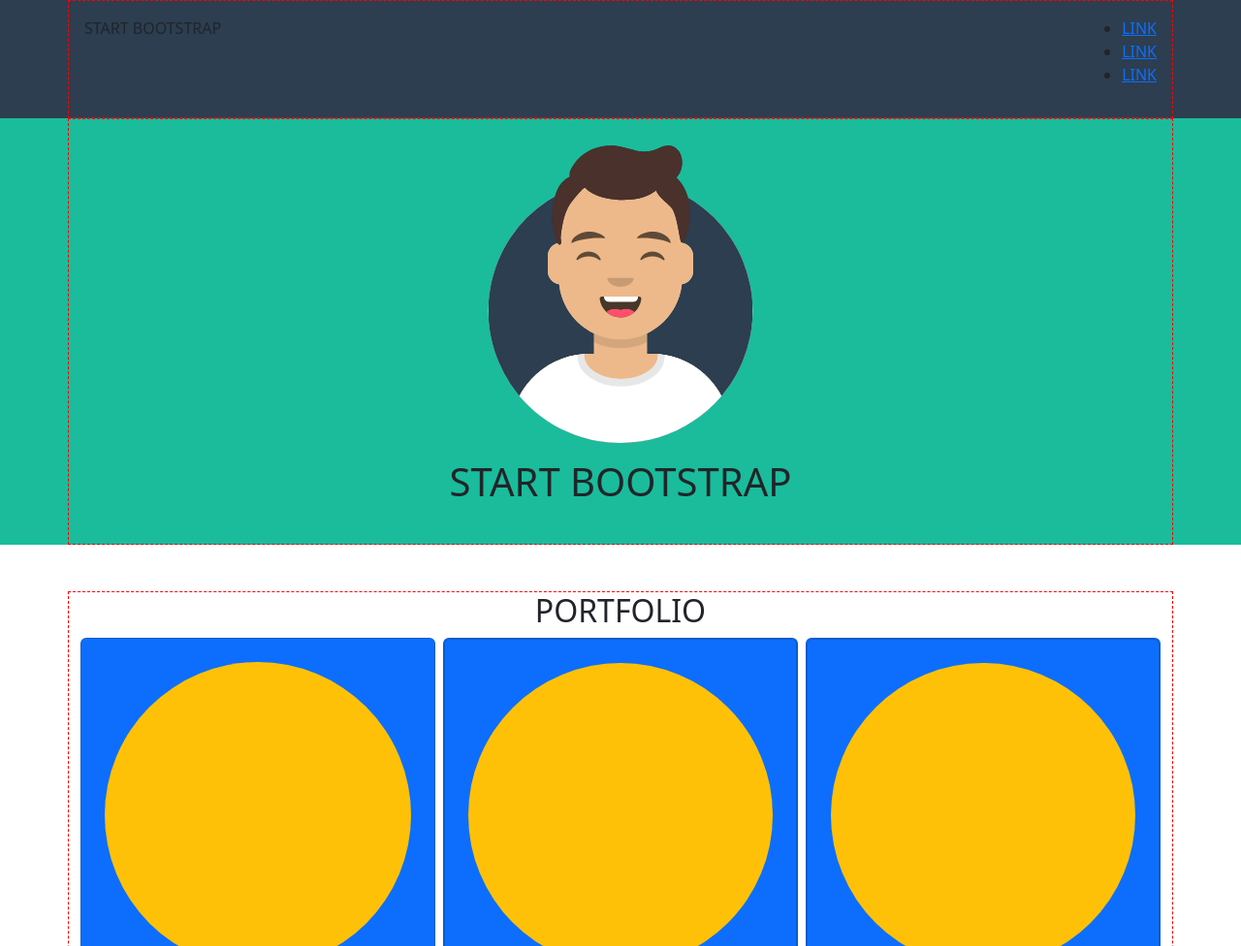
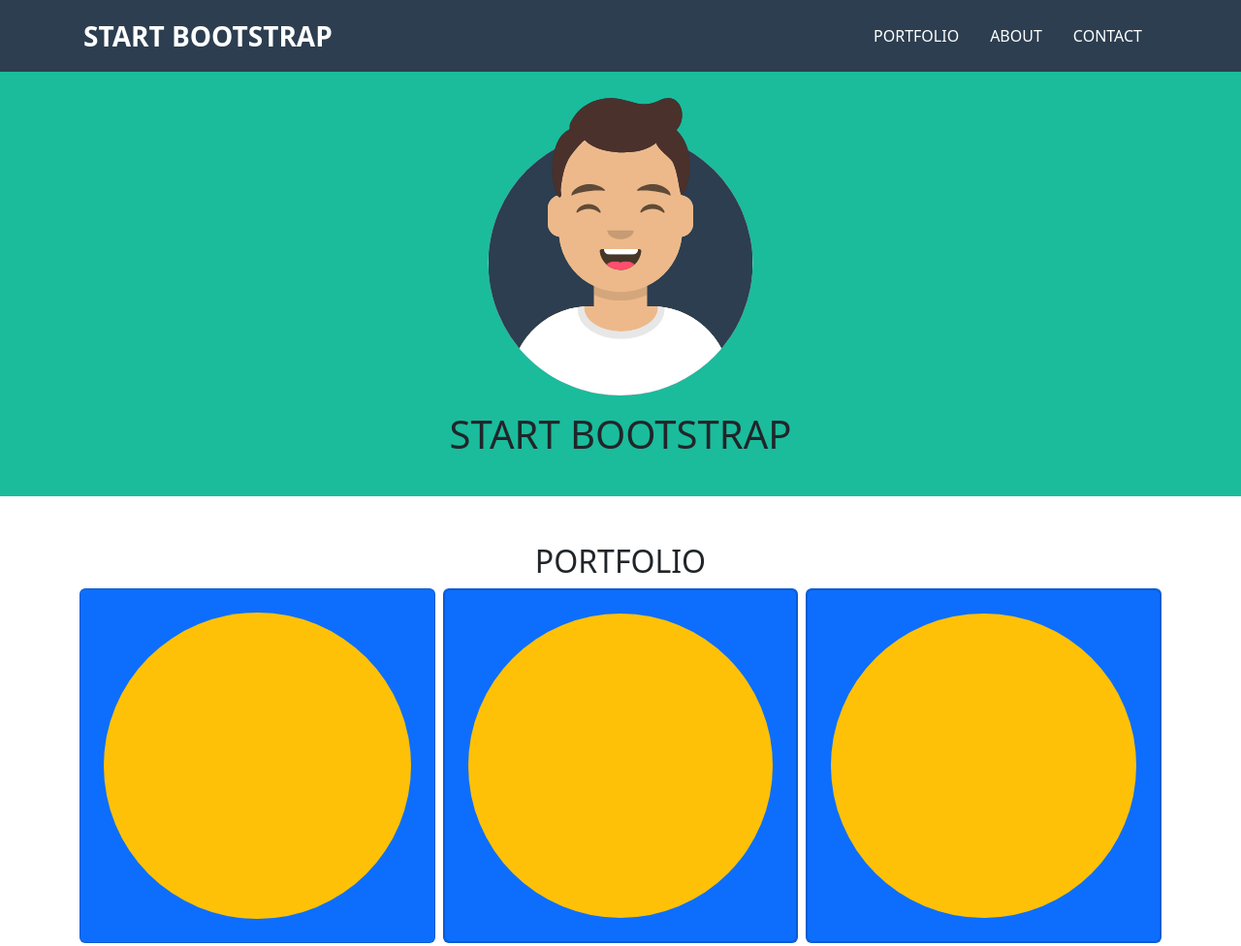
Before and after one commit to Sofia-Citrini/html-css-bootstrap-freelancer, a plain HTML site: page index.html in a window 1280 px wide. Shown: the top 976 px of the page at 97% size. Drawn offline with nearby package versions, Linux system fonts and the light colour scheme.

Commit message:
navbar fixes

```diff
--- a/css/style.css
+++ b/css/style.css
@@ -1,7 +1,3 @@
-.container {
-    border: 1px dashed red;
-}
-
 nav {
     background-color: #2C3E50;
 }
--- a/index.html
+++ b/index.html
@@ -15,21 +15,21 @@
 
     <header>
         <nav>
-            <div class="container d-flex justify-content-between p-3">
-                <div class="nav-logo">
+            <div class="container d-flex justify-content-between align-items-center p-3">
+                <div class="nav-logo text-white fw-bold fs-3">
                     START BOOTSTRAP
                 </div>
 
-                <div class="nav-link">
+                <div>
                     <div class="hamburger-menu d-md-none">
-                        <i class="fa-solid fa-bars"></i>
+                        <button class="btn btn-outline-secondary"><i class="fa-solid fa-bars"></i></button>
                     </div>
 
                     <div class="nav-list d-none d-md-flex">
-                        <ul>
-                            <li><a href="#">LINK</a></li>
-                            <li><a href="#">LINK</a></li>
-                            <li><a href="#">LINK</a></li>
+                        <ul class="nav">
+                            <li class="nav-item"><a href="#" class="nav-link text-white">PORTFOLIO</a></li>
+                            <li class="nav-item"><a href="#" class="nav-link text-white">ABOUT</a></li>
+                            <li class="nav-item"><a href="#" class="nav-link text-white">CONTACT</a></li>
                         </ul>
                     </div>
                 </div>
@@ -103,10 +103,10 @@
                 <h2 class="text-center">ABOUT</h2>
 
                 <div class="row justify-content-center">
-                    <div class="col-8 col-md-4">
+                    <div class="col-8 col-md-5">
                         <p>Lorem ipsum dolor sit amet consectetur adipisicing elit. Dolore perspiciatis nam laborum officiis, labore commodi molestiae cum natus eaque laboriosam distinctio numquam. Aperiam assumenda omnis quod consectetur eum provident voluptas!</p>
                     </div>
-                    <div class="col-8 col-md-4">
+                    <div class="col-8 col-md-5">
                         <p>Lorem ipsum dolor sit amet consectetur, adipisicing elit. Excepturi distinctio fugiat, mollitia consectetur, totam voluptatum expedita quisquam veniam nemo alias molestiae sapiente praesentium! Porro nihil, sint in asperiores eius animi.</p>
                     </div>
                 </div>
@@ -120,7 +120,7 @@
                 <h2 class="text-center">CONTACT ME</h2>
 
                 <div class="d-flex justify-content-center">
-                    <div class="col-8">
+                    <div class="col-10">
                         <p>Lorem ipsum dolor sit, amet consectetur adipisicing elit. Nostrum praesentium harum dolorem molestias tempore sit quo quasi, iure et doloremque nihil quis provident mollitia inventore eaque saepe eligendi alias esse.</p>
                         <div class="py-3"><button type="button" class="btn btn-success">Download</button></div>
                     </div>
```
